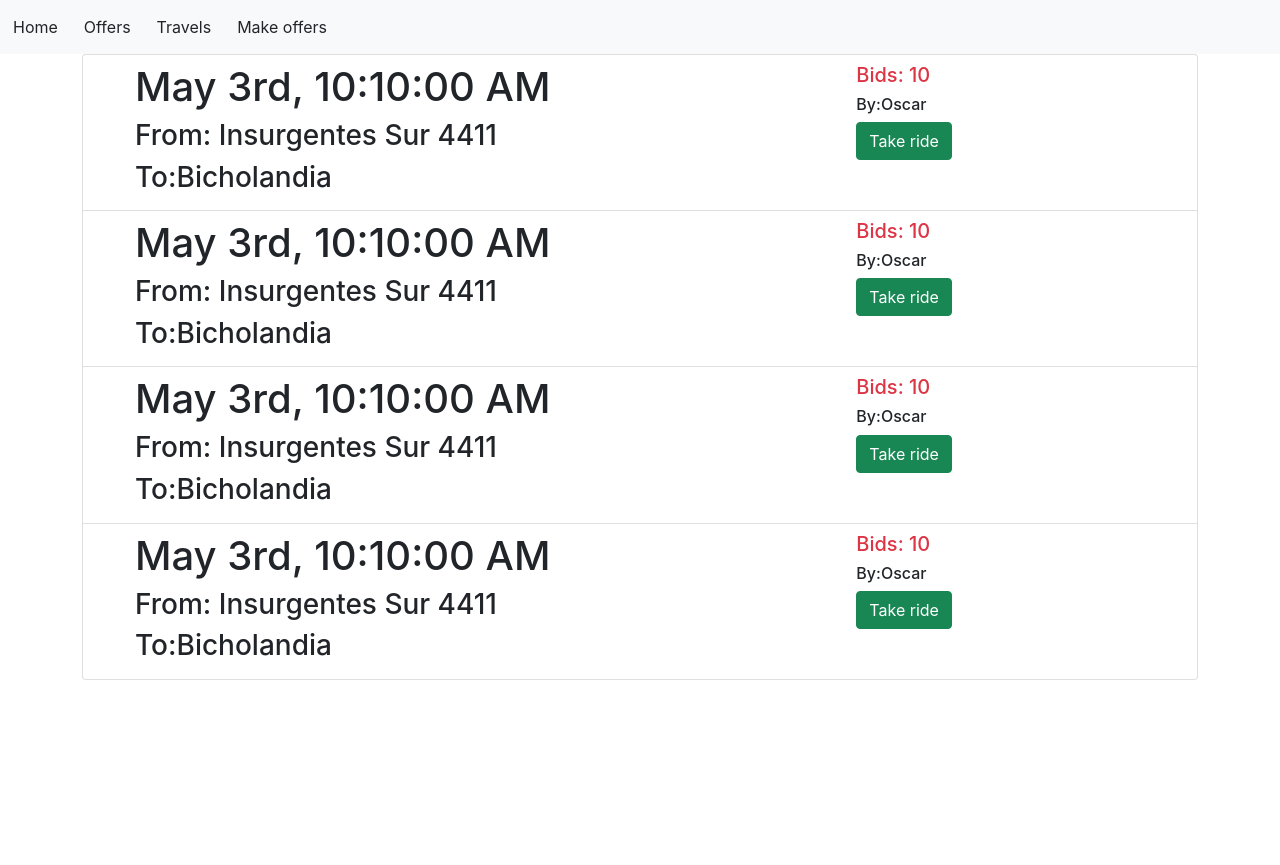
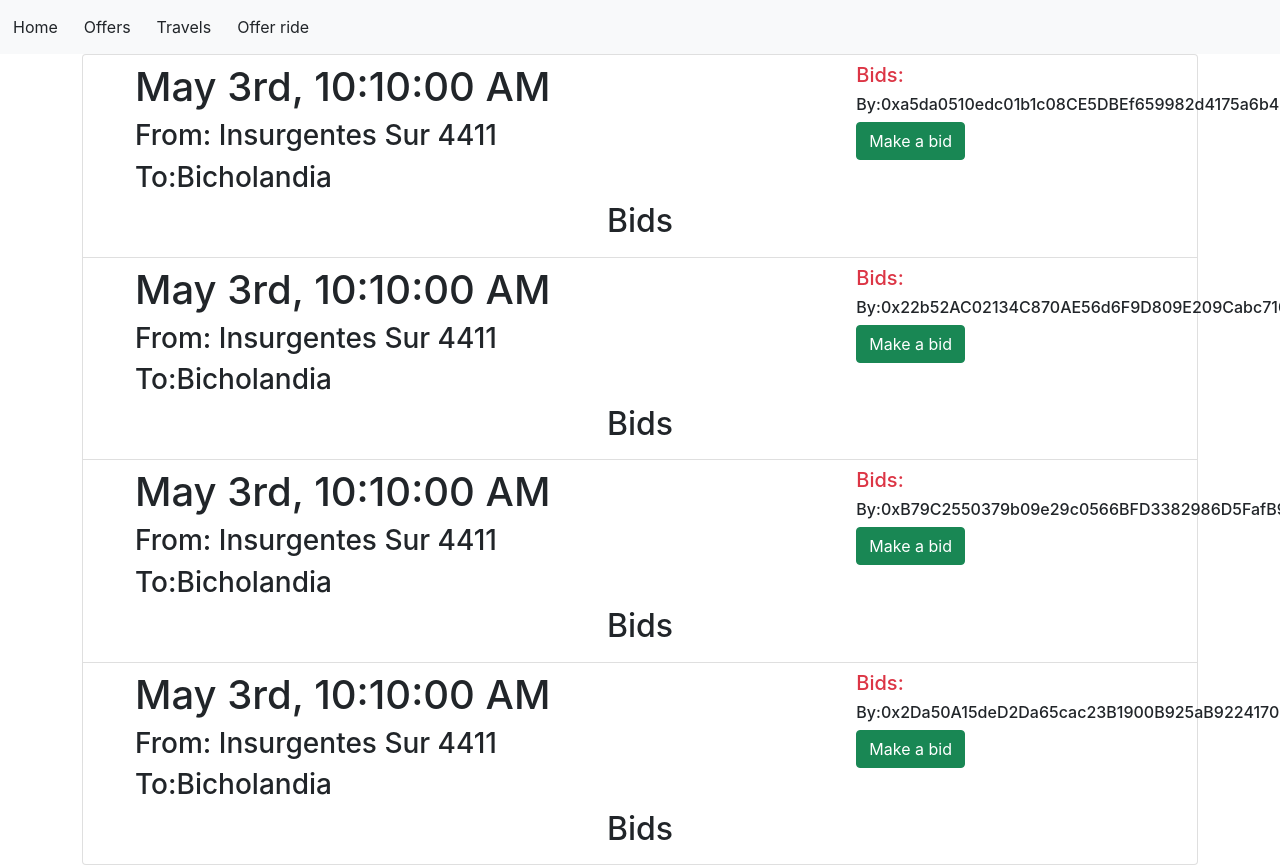
Before and after one commit to caposcar1998/tec-ride, a React (Vite) app: page /offers in a window 1280 px wide. Before the commit the page ends 800 px from the top, so only its background shows below. Built offline with nearby package versions, Linux system fonts and the light colour scheme.

Commit message:
Create ride

```diff
--- a/package.json
+++ b/package.json
@@ -9,6 +9,7 @@
   },
   "dependencies": {
     "bootstrap": "^5.1.3",
+    "json-loader": "^0.5.7",
     "react": "^18.0.0",
     "react-bootstrap": "^2.3.1",
     "react-dom": "^18.0.0",
--- a/src/App.jsx
+++ b/src/App.jsx
@@ -4,6 +4,7 @@ import Home from './components/Home';
 import NavBar from './components/NavBar'
 import Offers from './components/Offers';
 import Travels from './components/Travels';
+import CreateRide from './components/CreateRide';
 
 function App() {
 
@@ -14,6 +15,7 @@ function App() {
         <Route path="/" element={<Home/>}/>
         <Route path="/offers" element={<Offers/>}/>
         <Route path="/travels" element={<Travels/>}/>
+        <Route path='/offer-ride' element={<CreateRide/>}/>
       </Routes>
 
     </div>
--- a/src/components/CreateRide.jsx
+++ b/src/components/CreateRide.jsx
@@ -1,20 +1,7 @@
 import {Button, Modal} from 'react-bootstrap';
 
-const CreateRide = ({show,handleShow, handleClose}) => {
+const CreateRide = () => {
     return(
-        <>
-        <Modal
-            show={show}
-            onHide={handleClose}
-            size="lg"
-            aria-labelledby="contained-modal-title-vcenter"
-            centered
-        >
-          <Modal.Header closeButton>
-            <Modal.Title>Create a Ride!</Modal.Title>
-          </Modal.Header>
-            <Modal.Body>
-
         <div className='container'>
             <div className='row'>
                 <div className='col-12 d-flex justify-content-center'>
@@ -140,25 +127,16 @@ const CreateRide = ({show,handleShow, handleClose}) => {
                                 </div>
 
                             </div>
+                            <div className='d-flex justify-content-center container'>
+                                    <button className='btn btn-success'>Create</button>
+                                </div>
+
+
                         </div>
                     </div>
                 </div>
             </div>
         </div>
-
-
-
-            </Modal.Body>
-          <Modal.Footer>
-            <Button variant="secondary" onClick={handleClose}>
-              Close
-            </Button>
-            <Button variant="primary" onClick={handleClose}>
-              Create ride
-            </Button>
-          </Modal.Footer>
-        </Modal>
-      </>
     )
 }
 
--- a/src/components/NavBar.jsx
+++ b/src/components/NavBar.jsx
@@ -23,9 +23,9 @@ const NavBar = () => {
                     Travels
                 </button>
             </Link>
-            <Link to="/make-offer">
+            <Link to="/offer-ride">
                 <button className="btn">
-                    Make offers
+                    Offer ride
                 </button>
             </Link>
 
--- a/src/components/Offers.jsx
+++ b/src/components/Offers.jsx
@@ -1,42 +1,25 @@
-import { useState } from "react";
-import CreateRide from "./CreateRide";
 import RideOffered from "./RideOffered"
+import travelsMock from "../mocks/travelsMock.json"
 
 const Offers = () => {
 
-    const [show, setShow] = useState(false);
-    const handleClose = () => setShow(false);
-    const handleShow = () => setShow(true);
-
-    const testUsers = [
-        {date:"May 3rd, 10:10:00 AM", from:"Insurgentes Sur 4411", to:"Bicholandia", by:"Oscar",bids:10},
-        {date:"May 3rd, 10:10:00 AM", from:"Insurgentes Sur 4411", to:"Bicholandia", by:"Oscar",bids:10},
-        {date:"May 3rd, 10:10:00 AM", from:"Insurgentes Sur 4411", to:"Bicholandia", by:"Oscar",bids:10},
-        {date:"May 3rd, 10:10:00 AM", from:"Insurgentes Sur 4411", to:"Bicholandia", by:"Oscar",bids:10}
-    ]
 
     function makeOffer(){
-        console.log("Hacer oferta")
-        handleShow()
+        console.log(travelsMocks)
     }
 
     return(
     <div className="container">
-        <CreateRide
-        show={show}
-        handleShow={handleShow}
-        handleClose={handleClose}
-        />
         <ul className="list-group">
             {
-                testUsers.map((user, index) => {
+                travelsMock.map((travel, index) => {
                     return <RideOffered
-                    date= {user.date}
-                    from= {user.from}
-                    to= {user.to}
-                    by= {user.by}
+                    date= {travel.date}
+                    from= {travel.from}
+                    to= {travel.to}
+                    by= {travel.driver}
                     makeOffer= {makeOffer}
-                    bids= {user.bids}
+                    bids= {[]}
 
                 />
                 })
--- a/src/components/RideOffered.jsx
+++ b/src/components/RideOffered.jsx
@@ -1,4 +1,9 @@
+
+
 const RideOffered = ({date, from, to, by, makeOffer, bids}) => {
+
+
+
     return(
         <li className="list-group-item">
             <div className="container">
@@ -28,10 +33,25 @@ const RideOffered = ({date, from, to, by, makeOffer, bids}) => {
                                     <div className="col-12">
                                         <div className="col-12 inline-block"></div>
                                         <h6>By:{by}</h6>
-                                        <button className="btn btn-success" onClick={makeOffer}>Take ride</button>
+                                        <button className="btn btn-success" onClick={makeOffer}>Make a bid</button>
                                     </div>
                                 </div>
                             </div>
+                    </div>
+                    <div className="col-12">
+                        <div className="container">
+                            <div className="row">
+                                <div className="d-flex justify-content-center col-12">
+                                    <h2>Bids</h2>
+                                </div>
+                                <div className="col-12">
+                                    <ul className="list-group">
+
+                                    </ul>
+
+                                </div>
+                            </div>
+                        </div>
                     </div>
                 </div>
             </div>
--- /dev/null
+++ b/src/mocks/bidsMock.json
@@ -0,0 +1,6 @@
+[
+    {"address":"0xcC9ef1Fb124C0105Ecd91Ec87F3a8747b1d71F12", "amount":3},
+    {"address":"0xcC9ef1Fb124C0105Ecd91Ec87F3a8747b1d71F12", "amount":4},
+    {"address":"0xcC9ef1Fb124C0105Ecd91Ec87F3a8747b1d71F12", "amount":5},
+    {"address":"0xcC9ef1Fb124C0105Ecd91Ec87F3a8747b1d71F12", "amount":6}
+]
--- /dev/null
+++ b/src/mocks/travelsMock.json
@@ -0,0 +1,34 @@
+[
+{"date":"May 3rd, 10:10:00 AM", "from":"Insurgentes Sur 4411", "to":"Bicholandia", "driver":"0xa5da0510edc01b1c08CE5DBEf659982d4175a6b4", "rider":"0x22b52AC02134C870AE56d6F9D809E209Cabc710F","costRide":10, "gas":5, "total":15,
+    "bids": [
+        {"address":"0xcC9ef1Fb124C0105Ecd91Ec87F3a8747b1d71F12", "amount":3},
+        {"address":"0xcC9ef1Fb124C0105Ecd91Ec87F3a8747b1d71F12", "amount":4},
+        {"address":"0xcC9ef1Fb124C0105Ecd91Ec87F3a8747b1d71F12", "amount":5},
+        {"address":"0xcC9ef1Fb124C0105Ecd91Ec87F3a8747b1d71F12", "amount":6}
+    ]
+},
+{"date":"May 3rd, 10:10:00 AM", "from":"Insurgentes Sur 4411", "to":"Bicholandia", "driver":"0x22b52AC02134C870AE56d6F9D809E209Cabc710F","rider":"0x22b52AC02134C870AE56d6F9D809E209Cabc710F","costRide":10, "gas":6, "total":16,
+    "bids": [
+        {"address":"0xcC9ef1Fb124C0105Ecd91Ec87F3a8747b1d71F12", "amount":3},
+        {"address":"0xcC9ef1Fb124C0105Ecd91Ec87F3a8747b1d71F12", "amount":4},
+        {"address":"0xcC9ef1Fb124C0105Ecd91Ec87F3a8747b1d71F12", "amount":5},
+        {"address":"0xcC9ef1Fb124C0105Ecd91Ec87F3a8747b1d71F12", "amount":6}
+    ]
+},
+{"date":"May 3rd, 10:10:00 AM", "from":"Insurgentes Sur 4411", "to":"Bicholandia", "driver":"0xB79C2550379b09e29c0566BFD3382986D5FafB93","rider":"0x22b52AC02134C870AE56d6F9D809E209Cabc710F","costRide":10, "gas":4, "total":14,
+    "bids": [
+        {"address":"0xcC9ef1Fb124C0105Ecd91Ec87F3a8747b1d71F12", "amount":3},
+        {"address":"0xcC9ef1Fb124C0105Ecd91Ec87F3a8747b1d71F12", "amount":4},
+        {"address":"0xcC9ef1Fb124C0105Ecd91Ec87F3a8747b1d71F12", "amount":5},
+        {"address":"0xcC9ef1Fb124C0105Ecd91Ec87F3a8747b1d71F12", "amount":6}
+    ]
+},
+{"date":"May 3rd, 10:10:00 AM", "from":"Insurgentes Sur 4411", "to":"Bicholandia", "driver":"0x2Da50A15deD2Da65cac23B1900B925aB9224170F","rider":"0x22b52AC02134C870AE56d6F9D809E209Cabc710F","costRide":10, "gas":2, "total":12,
+    "bids": [
+        {"address":"0xcC9ef1Fb124C0105Ecd91Ec87F3a8747b1d71F12", "amount":3},
+        {"address":"0xcC9ef1Fb124C0105Ecd91Ec87F3a8747b1d71F12", "amount":4},
+        {"address":"0xcC9ef1Fb124C0105Ecd91Ec87F3a8747b1d71F12", "amount":5},
+        {"address":"0xcC9ef1Fb124C0105Ecd91Ec87F3a8747b1d71F12", "amount":6}
+    ]
+}
+]
--- /dev/null
+++ b/src/mocks/usersMock.json
@@ -0,0 +1,6 @@
+[
+    {"contrasena":"hola", "address":"0xcC9ef1Fb124C0105Ecd91Ec87F3a8747b1d71F12", "ethereum":50},
+    {"contrasena":"hola","address":"0x3755a97396F60aE56E1b57Ee119745a59fD44923", "ethereum":50},
+    {"contrasena":"hola","address":"0x9F7B913EE969f4f9FCc6a9DD41C581Ae4bf30E1e", "ethereum":50},
+    {"contrasena":"hola","address":"0xA3b7186217Fb8b65c04EDF448B00a9326e1aa7f3", "ethereum":50}
+]
```
Also changed, not shown: 1 other file (tests, documents, lock files or other folders). Lines whose indentation alone changed are shown as unchanged.
